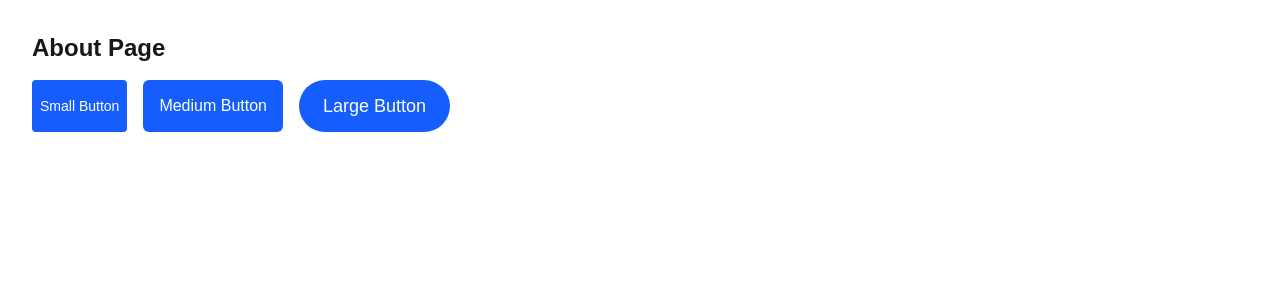
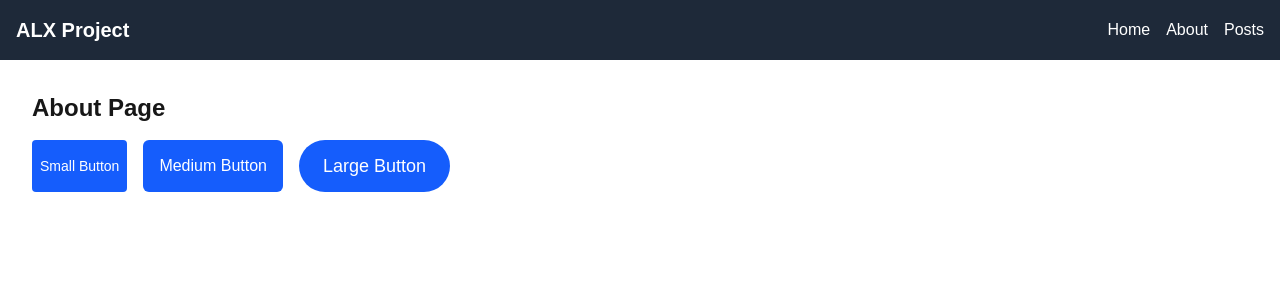
Before and after one commit to Douglaskhembo/alx-project-0x02-setup, a Next.js app in the folder alx-project-0x02/: page /about in a window 1280 px wide. Shown: the top 300 px of the page. Built offline with nearby package versions, Linux system fonts and the light colour scheme.

Commit message:
modified

```diff
--- a/alx-project-0x02/pages/about.tsx
+++ b/alx-project-0x02/pages/about.tsx
@@ -1,7 +1,10 @@
+import Header from "@/components/layout/Header";
 import Button from "@/components/common/Button";
 
 const About = () => {
   return (
+    <>
+      <Header />
       <div className="p-8">
         <h1 className="text-2xl font-bold mb-4">About Page</h1>
         <div className="flex gap-4 flex-wrap">
@@ -10,6 +13,7 @@ const About = () => {
           <Button label="Large Button" size="large" shape="rounded-full" />
         </div>
       </div>
+    </>
   );
 };
 
--- a/alx-project-0x02/pages/home.tsx
+++ b/alx-project-0x02/pages/home.tsx
@@ -1,4 +1,5 @@
 import { useState } from "react";
+import Header from "@/components/layout/Header";
 import Card from "@/components/common/Card";
 import PostModal from "@/components/common/PostModal";
 
@@ -13,11 +14,13 @@ const Home = () => {
   };
 
   return (
+    <>
+      <Header />
       <div className="p-6">
         <h1 className="text-2xl font-bold mb-4">Home Page</h1>
         <button
           onClick={() => setIsModalOpen(true)}
-        className="mb-6 px-4 py-2 bg-green-600 text-white rounded"
+          className="mb-6 px-4 py-2 bg-green-600 text-white rounded hover:font-bold hover:text-lg cursor-pointer"
         >
           Add New Post
         </button>
@@ -34,6 +37,7 @@ const Home = () => {
           onSubmit={handleAddCard}
         />
       </div>
+    </>
   );
 };
 
```
Lines whose indentation alone changed are shown as unchanged.
